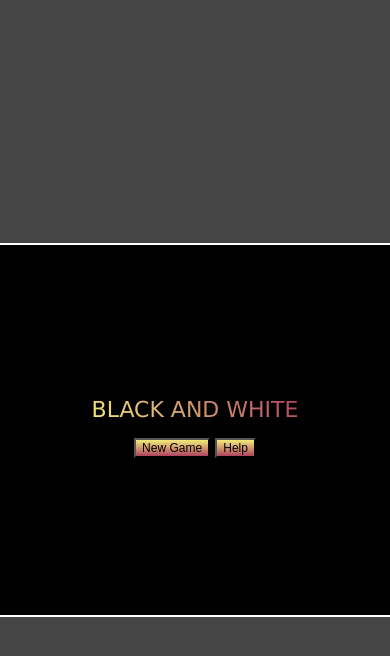
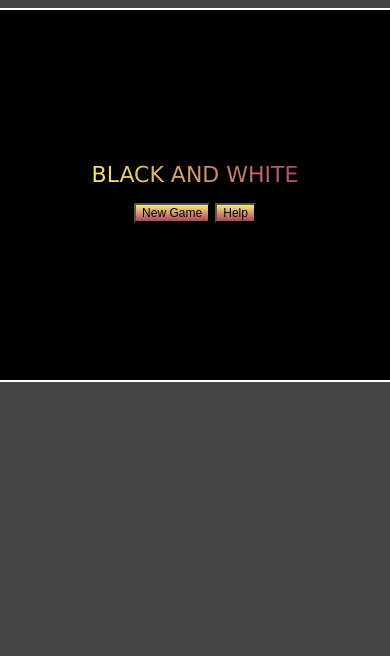
Before and after one commit to BhavyaNayak04/Word-Game, a plain HTML site: page index.html in a window 390 px wide. Drawn offline with Linux system fonts and the light colour scheme.

Commit message:
Some more changes to styles

```diff
--- a/style.css
+++ b/style.css
@@ -1,7 +1,6 @@
  body
     {
          background-color: rgb(70, 69, 69);
-         overflow: hidden;
         font-family: 'Lucida Sans', 'Lucida Sans Regular', 'Lucida Grande', 'Lucida Sans Unicode', Geneva, Verdana, sans-serif;
     }
 
@@ -133,7 +132,8 @@
    }
    main
     {
-        height: 100vh;
+        max-height: 100vh;
+        height: 100%;
         width: 100%;
     }
     }
```
